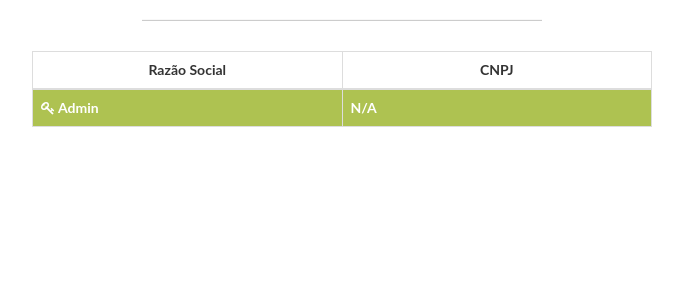
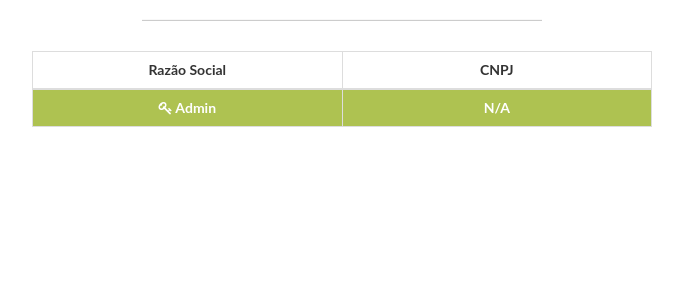
Before and after one commit to JonathanFSilva/mergers, a Flask app: page /admin/empresas in a window 1280 px wide. Shown: the part 303-603 px from the top of the page, without its empty margins (298-981 px from the left). Run offline with Flask 2, Linux system fonts and the light colour scheme; a user stored in the database is signed in; tables that the repository leaves empty hold one stand-in row (values such as "Sample post"); parts of the project's set-up code (start-up, migrations or seed data) failed here and were passed over; some libraries are stand-ins or nearby versions.

Commit message:
centraliza empresas e cnpj's

```diff
--- a/app/templates/admin/empresas/empresas.html
+++ b/app/templates/admin/empresas/empresas.html
@@ -26,13 +26,13 @@
               {% for empresa in empresas %}
                 {% if empresa.is_admin %}
                     <tr style="background-color: #aec251; color: white;">
-                        <td> <i class="fa fa-key"></i> Admin </td>
-                        <td> N/A </td>
+                        <td style="text-align: center"> <i class="fa fa-key"></i> Admin </td>
+                        <td style="text-align: center"> N/A </td>
                     </tr>
                 {% else %}
                     <tr>
-                      <td> {{ empresa.razao_social }} </td>
-                      <td> {{ empresa.cnpj }} </td>
+                      <td style="text-align: center"> {{ empresa.razao_social }} </td>
+                      <td style="text-align: center"> {{ empresa.cnpj }} </td>
                       <!--
                       <td>
                         <!--
```
